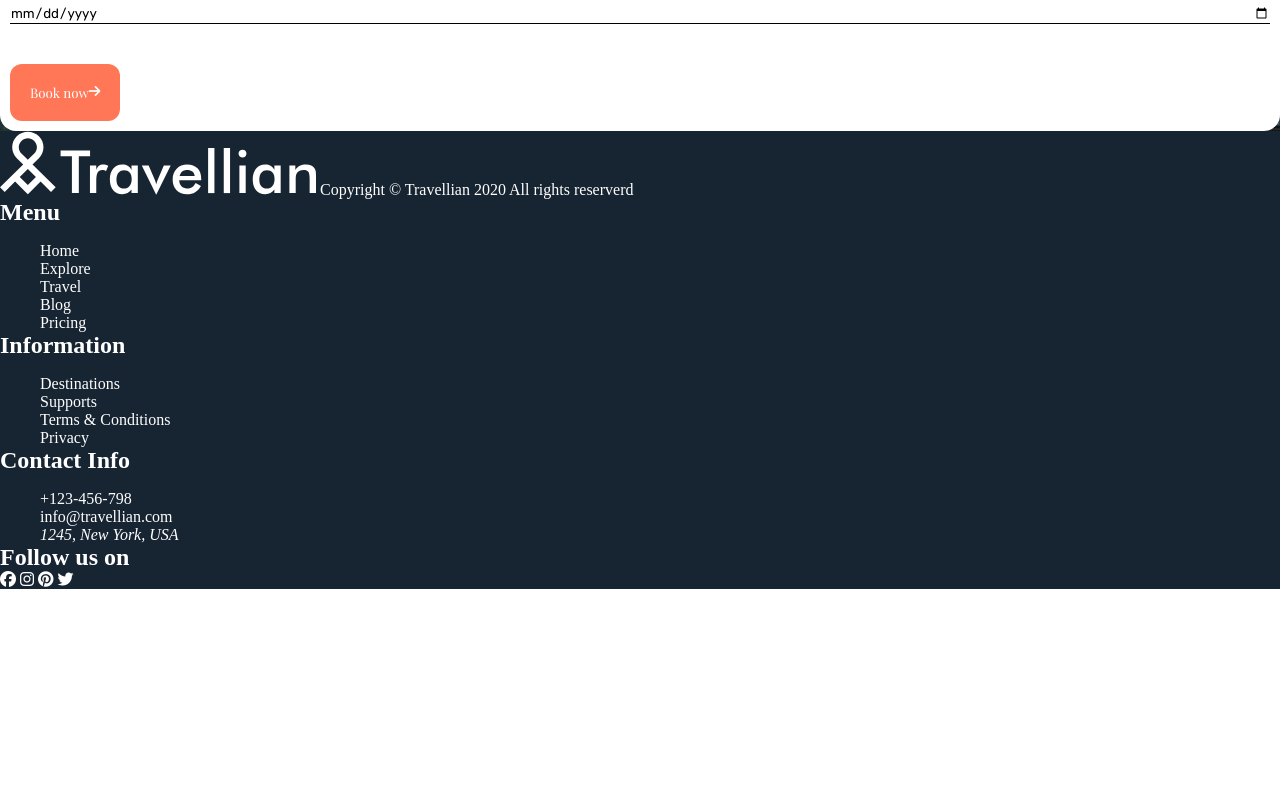
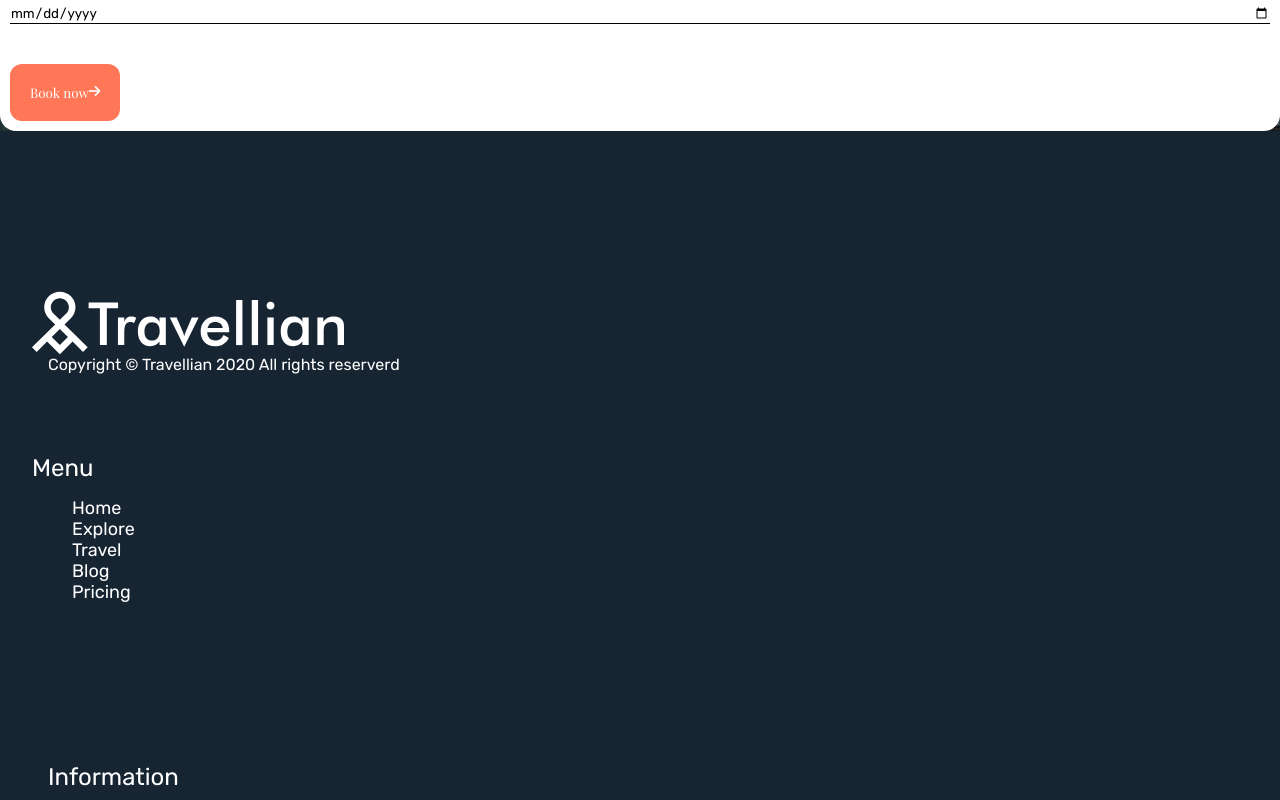
Before and after one commit to NaryLozano/202304-w1chwe-nary-lozano-tirmary-reyes, a website: page app/index.html in a window 1280 px wide. Shown: the part 760-1560 px from the top of the page. Before the commit the page ends 1349 px from the top, so only its background shows below. Drawn offline with nearby package versions, Linux system fonts and the light colour scheme; files that its build step writes are made by us from their sources.

Commit message:
Add styles to footer

```diff
--- a/app/index.html
+++ b/app/index.html
@@ -48,47 +48,50 @@
       <div class="footer footer__logo">
         <img src="/logo/small-logo.svg" alt="small logo travellian">
         <img src="/logo/Travellian.svg" alt="travellian logo">
-        <span class="footer__logo footer__copyright">Copyright © Travellian 2020 All rights
+      </div>
+      <div class="footer footer__copy">
+        <span class="footer footer__copy">Copyright © Travellian 2020 All rights
           reserverd</span>
       </div>
-      <div class="footer footer__menu">
-        <nav class="footer__menu footer__nav-bar">
-          <h2 class="footer__menu footer__title">Menu</h2>
+
+      <div class="footer">
+        <nav>
+          <h2 class="footer__nav-bar footer__title">Menu</h2>
           <ul>
-            <li><a href="index.html">Home</a></li>
-            <li><a href="index.html"> Explore</a></li>
-            <li><a href="index.html">Travel</a></li>
-            <li><a href="index.html">Blog</a></li>
-            <li><a href="index.html">Pricing</a></li>
+            <li><a class="footer__menu" href="index.html">Home</a></li>
+            <li><a class="footer__menu" href="index.html"> Explore</a></li>
+            <li><a class="footer__menu" href="index.html">Travel</a></li>
+            <li><a class="footer__menu" href="index.html">Blog</a></li>
+            <li><a class="footer__menu" href="index.html">Pricing</a></li>
           </ul>
         </nav>
       </div>
-      <div class="footer footer__information">
-        <nav class="footer__information footer__nav-bar">
-          <h2 class="footer__information footer__title">Information</h2>
+      <div class="footer">
+        <nav>
+          <h2 class="footer footer__title">Information</h2>
           <ul>
-            <li><a href="index.html">Destinations</a></li>
-            <li><a href="index.html">Supports</a></li>
-            <li><a href="index.html">Terms & Conditions</a></li>
-            <li><a href="index.html">Privacy</a></li>
+            <li><a class="footer__menu" href="index.html">Destinations</a></li>
+            <li><a class="footer__menu" href="index.html">Supports</a></li>
+            <li><a class="footer__menu" href="index.html">Terms & Conditions</a></li>
+            <li><a class="footer__menu" href="index.html">Privacy</a></li>
           </ul>
         </nav>
       </div>
-      <div class="footer footer__contact">
-        <nav class="footer__contact footer__nav-bar">
-          <h2 class="footer__contact footer__title">Contact Info</h2>
+      <div class="footer">
+        <nav>
+          <h2 class="footer footer__title">Contact Info</h2>
           <ul>
-            <li><a href="tel:+123-456-798">+123-456-798</a></li>
-            <li><a href="mailto:info@travellian.com">info@travellian.com</a></li>
+            <li><a class="footer__menu" href="tel:+123-456-798">+123-456-798</a></li>
+            <li><a class="footer__menu" href="mailto:info@travellian.com">info@travellian.com</a></li>
             <li>
-              <address>1245, New York, USA</address>
+              <address class="footer__menu"> 1245, New York, USA</address>
             </li>
           </ul>
         </nav>
       </div>
-      <div class="footer footer__social-networks">
-        <nav class="footer__social-networks footer__nav-bar">
-          <h2 class="footer__social-networks footer__title">Follow us on</h2>
+      <div class="footer footer__social-media">
+        <nav>
+          <h2 class="footer__title">Follow us on</h2>
           <i class="fa-brands fa-facebook"></i>
           <i class="fa-brands fa-instagram"></i>
           <i class="fa-brands fa-pinterest"></i>
--- a/app/sass/components/_footer.scss
+++ b/app/sass/components/_footer.scss
@@ -1,6 +1,36 @@
 @use "../core/globals" as global;
 
 .footer {
+  font-family: global.$font-secondary;
   background-color: global.$tertiary-color-dark;
   color: global.$light-color;
+  padding-top: 80px;
+  padding-left: 16px;
+  padding-right: 16px;
+  display: flex;
+  flex-direction: column;
+
+  &__title {
+    color: global.$light-color;
+    font-weight: 500;
+    font-size: 24px;
+    line-height: 28px;
+  }
+
+  &__menu {
+    width: 64px;
+    font-weight: 400;
+    font-size: 18px;
+    line-height: 21px;
+  }
+  &__logo {
+    flex-direction: row;
+  }
+  &__copy {
+    flex-direction: column;
+    padding-top: 0;
+  }
+  &__social-media {
+    margin-bottom: 80px;
+  }
 }
```
